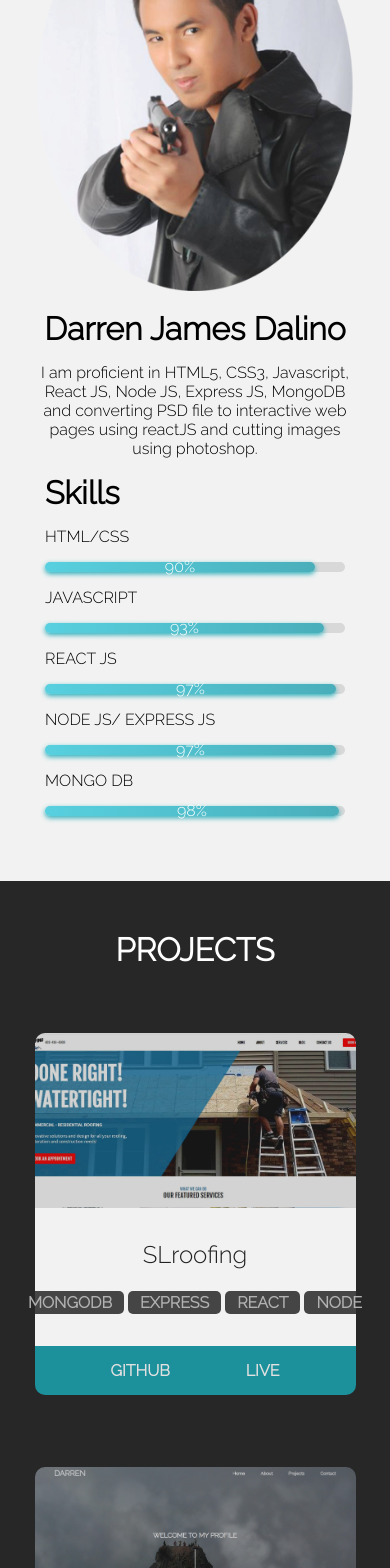
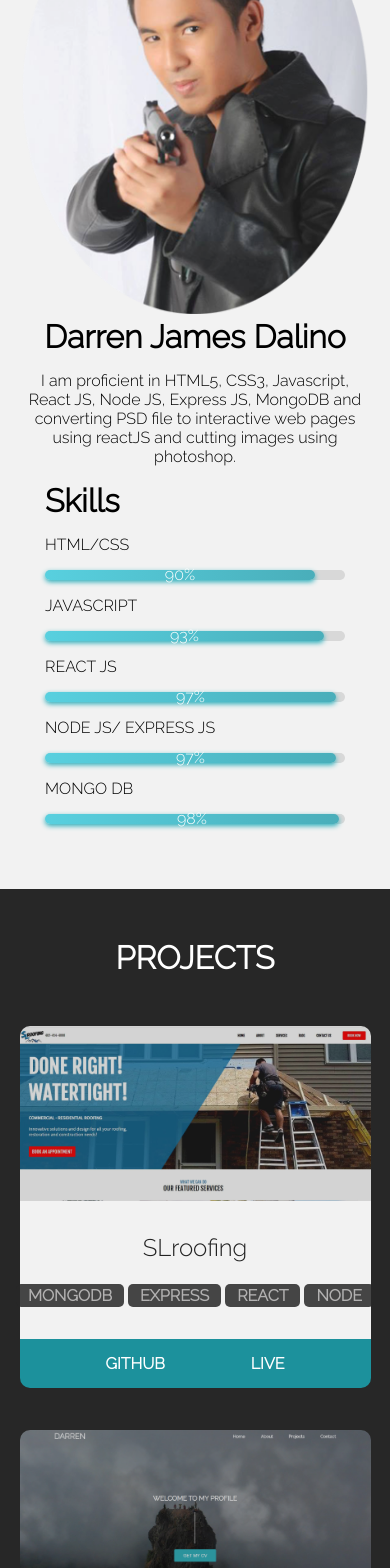
Before and after one commit to djdalino/dj-portfolio, a React (Create React App) app in the folder frontend/: page / in a window 390 px wide. Shown: the part 1093-2661 px from the top of the page. Built offline with nearby package versions, Linux system fonts and the light colour scheme.

Commit message:
hanny ko my loves

```diff
--- a/frontend/src/App.css
+++ b/frontend/src/App.css
@@ -79,16 +79,31 @@ a {
 }
 
 @media screen and (max-width: 768px) {
-  .mx-15 {
-    margin: 15px;
-  }
   .about-wrapper {
     width: 100%;
   }
   .about-container {
     justify-content: center !important;
   }
+  .progress {
+    background-color: #d8d8d8;
+    border-radius: 20px;
+    position: relative;
+    margin: 15px 0;
+    height: 10px;
+    width: 100%;
+  }
   .about-me {
     text-align: center !important;
+    padding: 0px !important;
+    max-width: 100%;
+  }
+  .home-wrapper {
+    background: url(/images/monolith.jpg) no-repeat center;
+    width: 100%;
+    height: auto;
+    overflow-x: hidden;
+    position: relative;
+    height: 104vh;
   }
 }
--- a/frontend/src/components/Footer/footer.css
+++ b/frontend/src/components/Footer/footer.css
@@ -1,8 +1,9 @@
 .footer-wrapper {
   width: 100%;
   height: auto;
-  background-color: #393b40;
+  background-color: #272727;
 }
+
 .footer-wrapper h1 {
   margin: 0;
   padding: 0;
--- a/frontend/src/utils/Card/Card.css
+++ b/frontend/src/utils/Card/Card.css
@@ -65,3 +65,10 @@
   color: #b2b1b1;
   background-color: rgba(39, 39, 39, 0.85) !important;
 }
+
+@media screen and (max-width: 800px) {
+  .card-footer a {
+    color: #ffffff;
+    text-decoration: none;
+  }
+}
```
